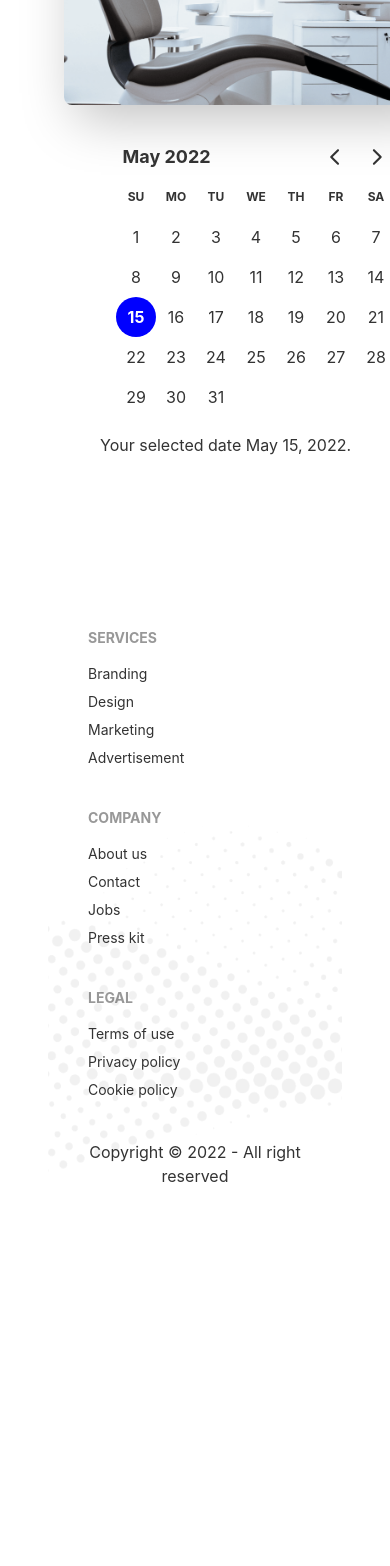
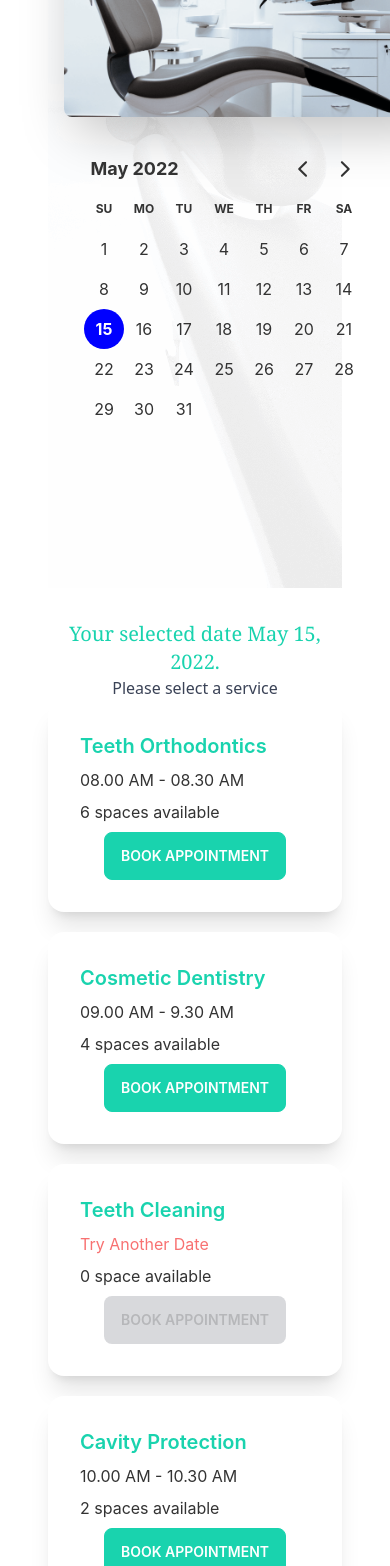
Before and after one commit to ahammedmd852/Doctors-Portal-Client-Site, a React (Create React App) app: page /appointment in a window 390 px wide. Shown: the part 320-1886 px from the top of the page. Before the commit the page ends 1588 px from the top, so only its background shows below. Built offline with nearby package versions, Linux system fonts and the light colour scheme.

Commit message:
service treatment part added

```diff
--- /dev/null
+++ b/public/services.json
@@ -0,0 +1,57 @@
+[
+    {
+      "_id": 1,
+      "name": "Teeth Orthodontics",
+      "slots": [
+        "08.00 AM - 08.30 AM",
+        "08.30 AM - 09.00 AM",
+        "09.00 AM - 9.30 AM",
+        "09.30 AM - 10.00 AM",
+        "10.00 AM - 10.30 AM",
+        "10.30 AM - 11.00 AM"
+      ]
+    },
+    {
+      "_id": 2,
+      "name": "Cosmetic Dentistry",
+      "slots": [
+        "09.00 AM - 9.30 AM",
+        "09.30 AM - 10.00 AM",
+        "10.00 AM - 10.30 AM",
+        "10.30 AM - 11.00 AM"
+      ]
+    },
+    {
+      "_id": 3,
+      "name": "Teeth Cleaning",
+      "slots": []
+    },
+    {
+      "_id": 4,
+      "name": "Cavity Protection",
+      "slots": [
+        "10.00 AM - 10.30 AM",
+        "10.30 AM - 11.00 AM"
+      ]
+    },
+    {
+      "_id": 5,
+      "name": "Pediatric Dental",
+      "slots": [
+        "08.30 AM - 09.00 AM",
+        "09.00 AM - 9.30 AM",
+        "09.30 AM - 10.00 AM",
+        "10.00 AM - 10.30 AM",
+        "10.30 AM - 11.00 AM"
+      ]
+    },
+    {
+      "_id": 6,
+      "name": "Oral Surgery",
+      "slots": [
+        "09.30 AM - 10.00 AM",
+        "10.00 AM - 10.30 AM",
+        "10.30 AM - 11.00 AM"
+      ]
+    }
+  ]
--- a/src/Pages/Appointment/Appointment.js
+++ b/src/Pages/Appointment/Appointment.js
@@ -1,11 +1,14 @@
-import React from 'react';
+import React, { useState } from 'react';
 import Footer from '../Shared/Footer';
 import AppointmentBanner from './AppointmentBanner';
+import AvailableAppointments from './AvailableAppointments';
 
 const Appointment = () => {
+    const [date, setDate] = useState(new Date());
     return (
         <div>
-            <AppointmentBanner></AppointmentBanner>
+            <AppointmentBanner date={date} setDate={setDate}></AppointmentBanner>
+            <AvailableAppointments date={date} setDate={setDate}></AvailableAppointments>
             <Footer></Footer>
         </div>
     );
--- a/src/Pages/Appointment/AppointmentBanner.js
+++ b/src/Pages/Appointment/AppointmentBanner.js
@@ -1,25 +1,25 @@
-import React, { useState } from "react";
+import React from "react";
 import chair from '../../assets/images/chair.png';
 import { DayPicker } from 'react-day-picker';
 import 'react-day-picker/dist/style.css';
-import { format } from "date-fns";
+import bg from '../../assets/images/bg.png';
 
-const AppointmentBanner = () => {
-    const [date, setDate] = useState(new Date());
+const AppointmentBanner = ({date, setDate}) => {
   return (
-    <div class="hero min-h-screen">
-      <div class="hero-content flex-col lg:flex-row-reverse">
+    <div className="hero min-h-screen"  style={{
+        background: `url(${bg})`
+    }}>
+      <div className="hero-content flex-col lg:flex-row-reverse">
         <img
           src={chair}
-          class="max-w-sm rounded-lg shadow-2xl"
+          className="max-w-sm rounded-lg shadow-2xl"
           alt=""
         />
-        <div>
+        <div className="pr-16">
         <DayPicker
         mode="single"
         selected={date}
         onSelect={setDate}/>
-        <p>Your selected date  {format(date, 'PP')}.</p>
         </div>
       </div>
     </div>
--- /dev/null
+++ b/src/Pages/Appointment/AvailableAppointments.js
@@ -0,0 +1,34 @@
+import { format } from 'date-fns';
+import React, { useEffect, useState } from 'react';
+import BookingModal from './BookingModal';
+import Service from './Service';
+
+const AvailableAppointments = ({date}) => {
+    const [services, setServices] = useState([]);
+    const [treatment, setTreatment] = useState(null);
+
+    useEffect(()=>{
+        fetch('services.json')
+        .then(res => res.json())
+        .then(data => setServices(data))
+    },[])
+
+    return (
+        <div className='pt-8'>
+             <h4 className='text-xl text-secondary text-center font-serif'>Your selected date {format(date, 'PP')}.</h4>
+             <p className='text-accent text-center font-sans'>Please select a service</p>
+             <div className='grid grid-cols-1 md:grid-cols-2 lg:grid-cols-3 gap-5'>
+                 {
+                     services.map(service => <Service
+                     key={service._id}
+                     setTreatment={setTreatment}
+                     service={service}
+                     ></Service>)
+                 }
+             </div>
+             {treatment && <BookingModal treatment={treatment}></BookingModal>}
+        </div>
+    );
+};
+
+export default AvailableAppointments;
--- /dev/null
+++ b/src/Pages/Appointment/BookingModal.js
@@ -0,0 +1,28 @@
+import React from "react";
+
+const BookingModal = ({treatment}) => {
+  return (
+    <div>
+      <input type="checkbox" id="booking-modal" className="modal-toggle" />
+      <div className="modal modal-bottom sm:modal-middle">
+        <div className="modal-box">
+      <label htmlFor="booking-modal" className="btn btn-sm btn-circle absolute right-2 top-2">✕</label>
+          <h3 className="font-bold text-lg">
+            Congratulations random Interner user!
+          </h3>
+          <p className="py-4">
+            You've been selected for a chance to get one year of subscription to
+            use Wikipedia for free!
+          </p>
+          <div className="modal-action">
+            <label htmlFor="booking-modal" className="btn">
+              Yay!
+            </label>
+          </div>
+        </div>
+      </div>
+    </div>
+  );
+};
+
+export default BookingModal;
--- /dev/null
+++ b/src/Pages/Appointment/Service.js
@@ -0,0 +1,34 @@
+import React from "react";
+
+const Service = ({ service, setTreatment }) => {
+  const { name, slots } = service;
+  return (
+    <div className="card lg:max-w-lg bg-base-100 shadow-xl">
+      <div className="card-body">
+        <h2 className="card-title text-secondary">{name}</h2>
+        <p>
+          {slots.length > 0 ? (
+            <span>{slots[0]}</span>
+          ) : (
+            <span className="text-red-400">Try Another Date</span>
+          )}
+        </p>
+        <p>
+          {slots.length} {slots.length > 1 ? "spaces" : "space"} available
+        </p>
+        <div className="card-actions justify-center">
+          <label
+            htmlFor="booking-modal"
+            disabled={slots.length === 0}
+            onClick={() => setTreatment(service)}
+            className="btn btn-secondary text-white uppercase"
+          >
+            Book Appointment
+          </label>
+        </div>
+      </div>
+    </div>
+  );
+};
+
+export default Service;
```
